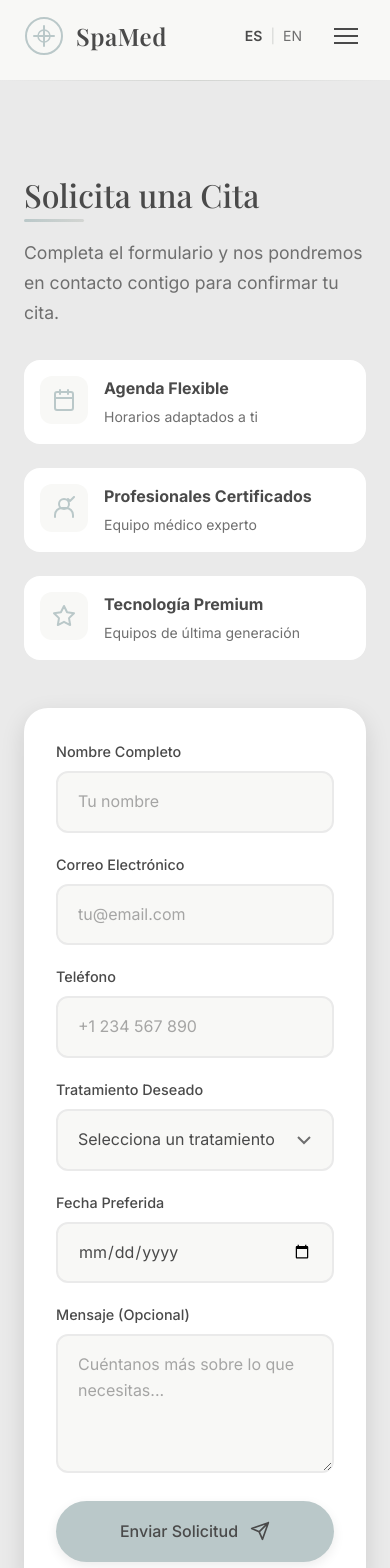
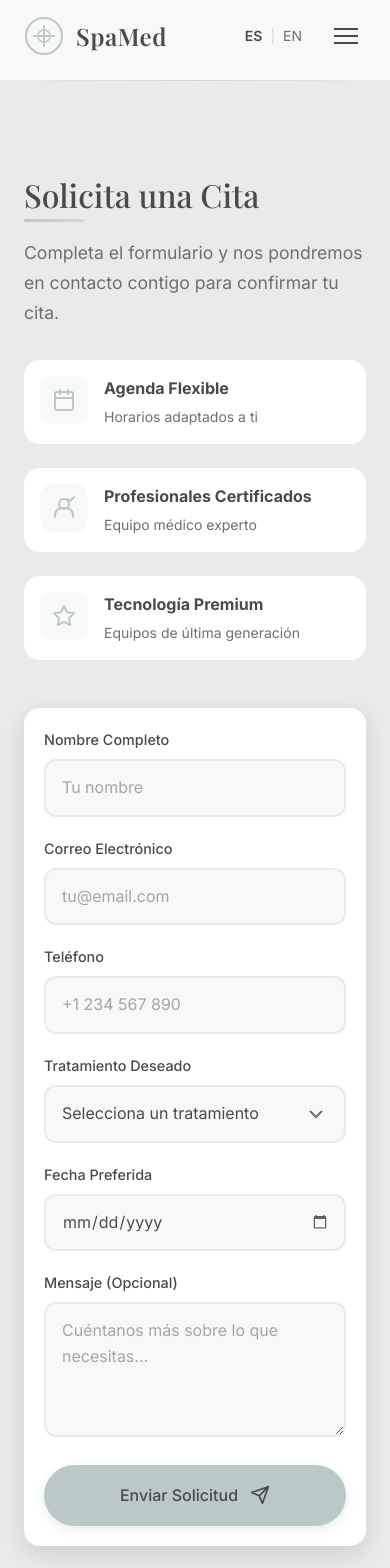
Before and after one commit to ElWenel/spadmed, a Next.js app: page /cita in a window 390 px wide. Shown: the top 1568 px of the page. Built offline with nearby package versions, Linux system fonts and the light colour scheme; a web font is replaced by a local one.

Commit message:
Fix campo de fecha en version movil

```diff
--- a/src/components/AppointmentForm.module.css
+++ b/src/components/AppointmentForm.module.css
@@ -134,6 +134,15 @@
   border-radius: 24px;
   box-shadow: var(--shadow-lg);
   animation: fadeInRight 0.8s ease forwards;
+  overflow: hidden;
+  max-width: 100%;
+}
+
+@media (max-width: 480px) {
+  .formWrapper {
+    padding: 1.25rem;
+    border-radius: 16px;
+  }
 }
 
 @media (min-width: 640px) {
@@ -183,6 +192,41 @@
   transition: all var(--transition-fast);
   background-color: var(--color-bg-primary);
   color: var(--color-text-primary);
+  box-sizing: border-box;
+  max-width: 100%;
+}
+
+/* Fix para input date en móvil */
+.input[type="date"] {
+  appearance: none;
+  -webkit-appearance: none;
+  -moz-appearance: none;
+  min-height: 52px;
+}
+
+.input[type="date"]::-webkit-date-and-time-value {
+  text-align: left;
+}
+
+.input[type="date"]::-webkit-calendar-picker-indicator {
+  cursor: pointer;
+  opacity: 0.6;
+  padding: 0;
+  margin: 0;
+}
+
+@media (max-width: 480px) {
+  .input,
+  .select,
+  .textarea {
+    padding: 0.875rem 1rem;
+    font-size: 16px; /* Previene zoom en iOS */
+  }
+
+  .input[type="date"] {
+    min-width: 0;
+    width: 100%;
+  }
 }
 
 .input:focus,
```
